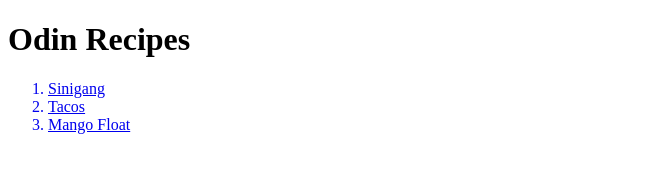
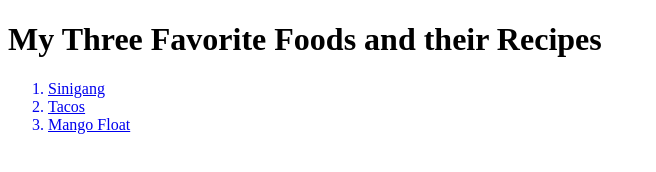
Before and after one commit to Kyleccentric/odin_recipes, a plain HTML site: page index.html in a window 1280 px wide. Shown: the whole page, without its empty margins (0-656 px from the left). Drawn offline with Linux system fonts and the light colour scheme.

Commit message:
edited recipes

```diff
--- a/index.html
+++ b/index.html
@@ -5,7 +5,7 @@
         <title> Recipes </title>
     </head>
     <body>
-        <h1>Odin Recipes</h1>
+        <h1>My Three Favorite Foods and their Recipes </h1>
         <ol>
             <a href="recipes/sinigang.html"><li> Sinigang</li></a>
             <a href="recipes/tacos.html"><li> Tacos</li></a>
```
Also changed, not shown: recipes/mango_float.html (+2 -0 lines), recipes/sinigang.html (+2 -0 lines), recipes/tacos.html (+2 -0 lines).
